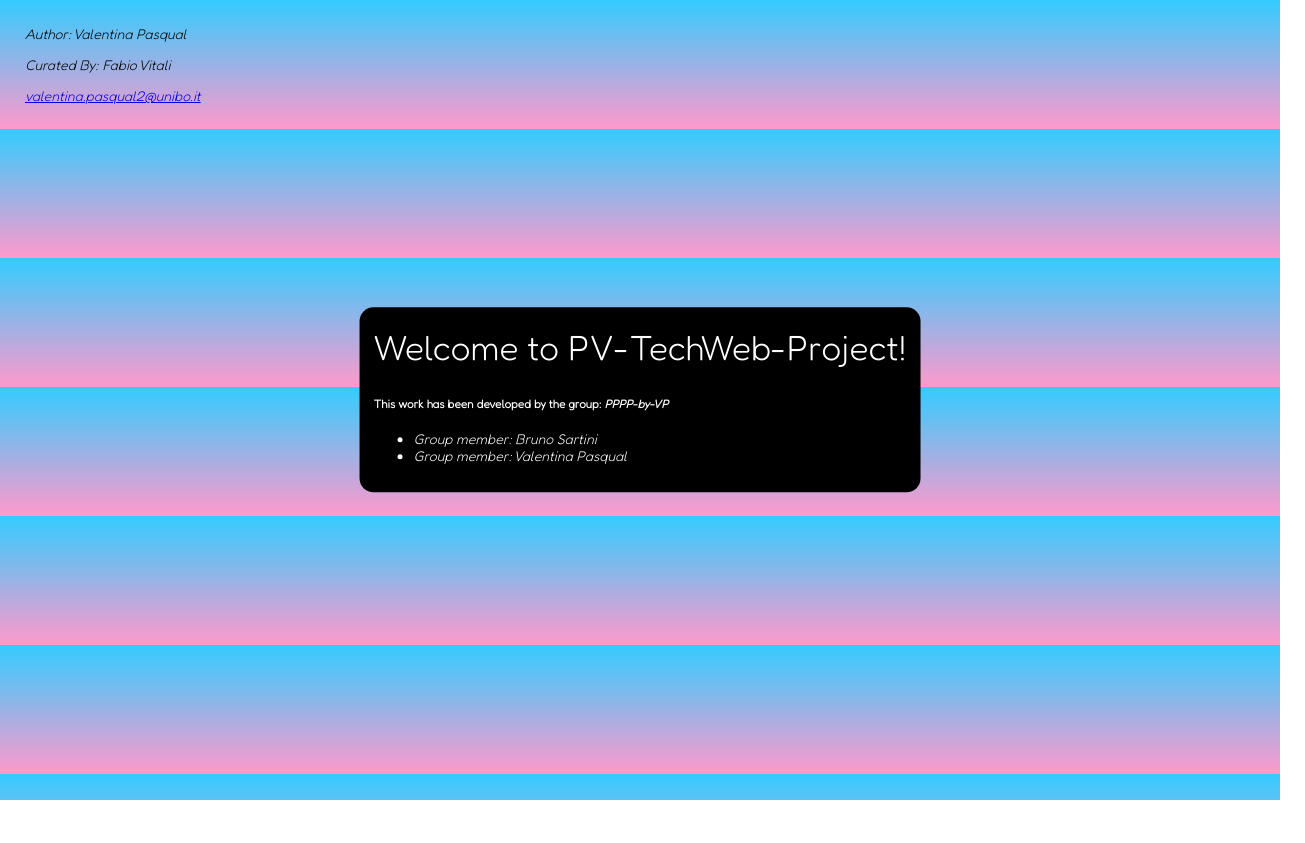
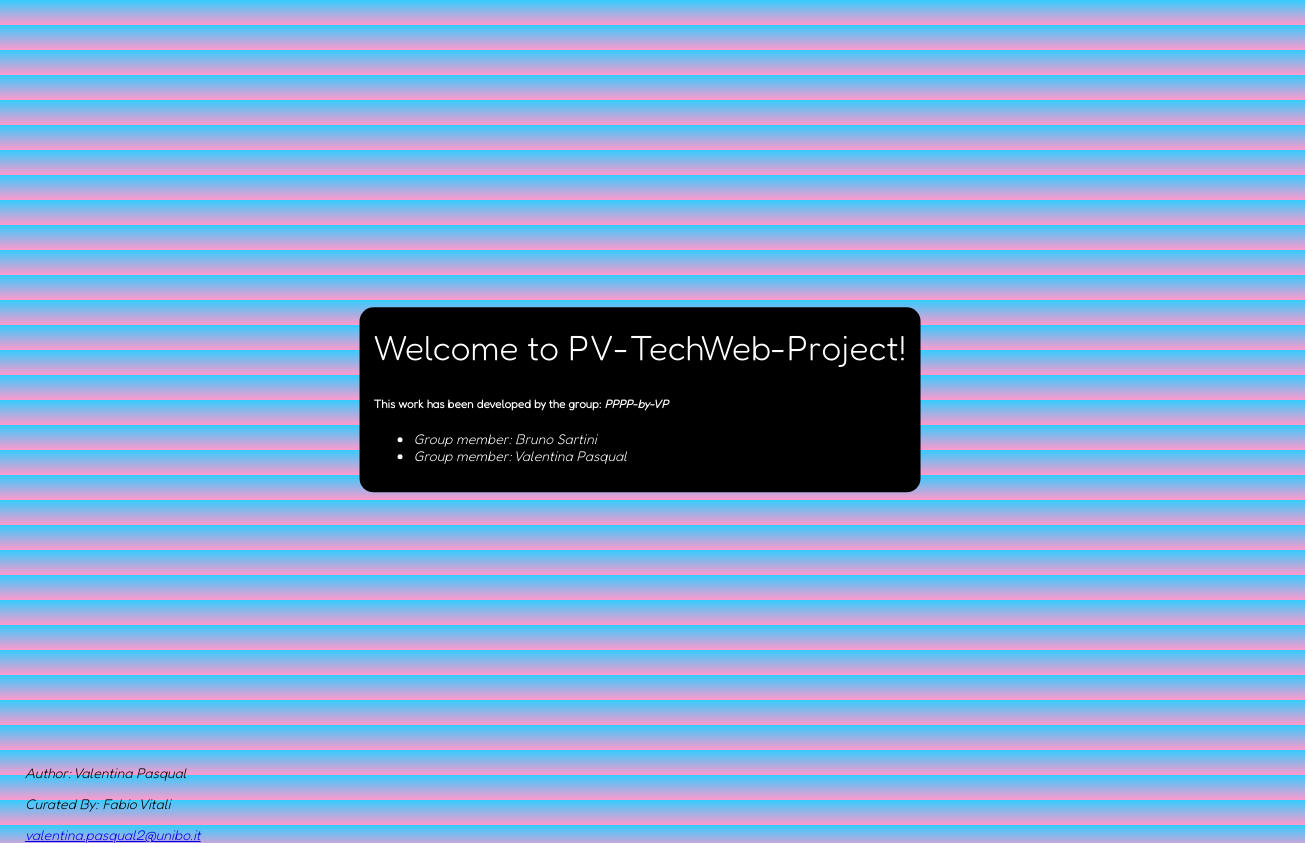
Before and after one commit to PPPP-by-PV/PV-TechWeb-project, a plain HTML site: page index.html in a window 1280 px wide. Shown: the whole page, 1305 px wide, since content can reach past the window. Before the commit the page ends 800 px from the top, so only its background shows below. Drawn offline with Linux system fonts and the light colour scheme.

Commit message:
Update style.css

```diff
--- a/style.css
+++ b/style.css
@@ -27,3 +27,10 @@ h1 {
 }
 
 li {text-color:white}
+
+footer {
+  position: absolute;
+  bottom: 0;
+  width: 100%;
+  height: 50px;
+}
```
